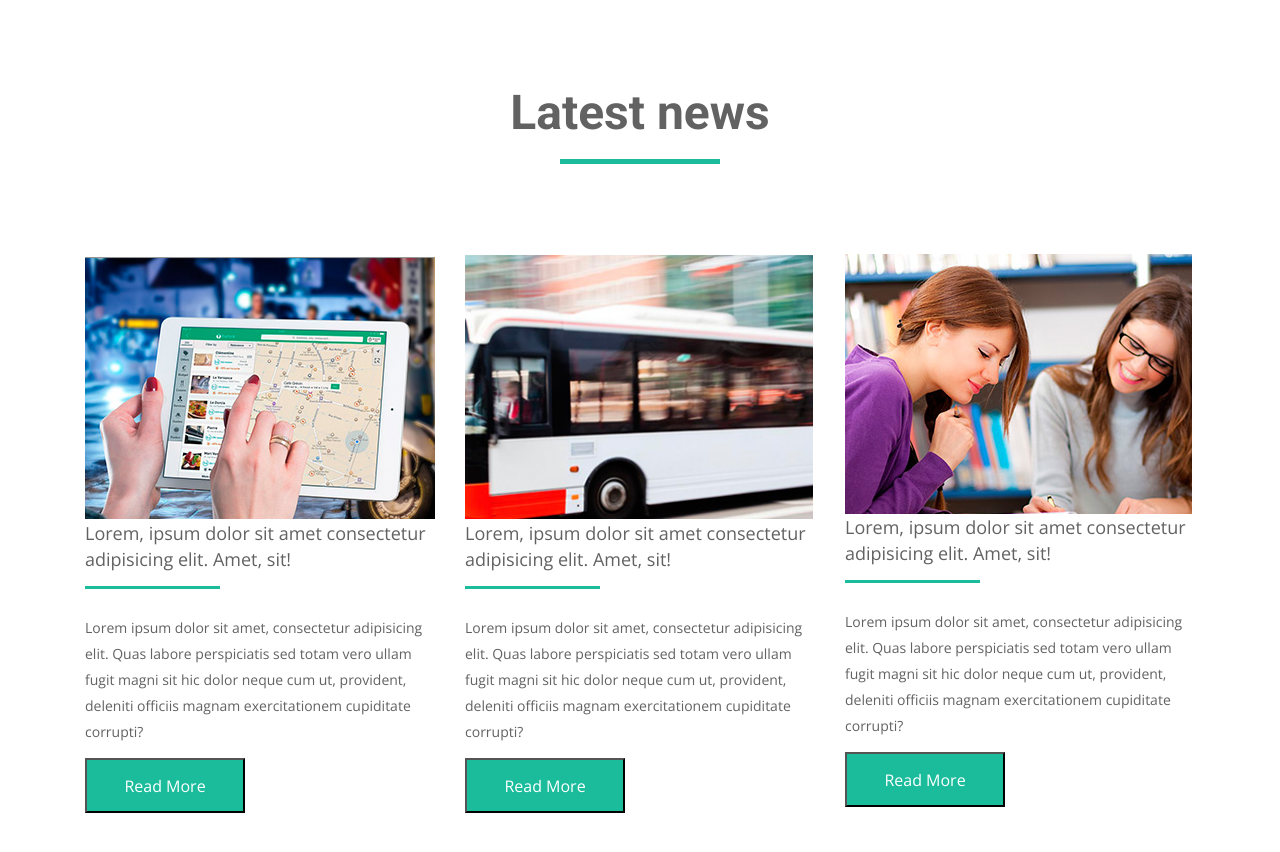
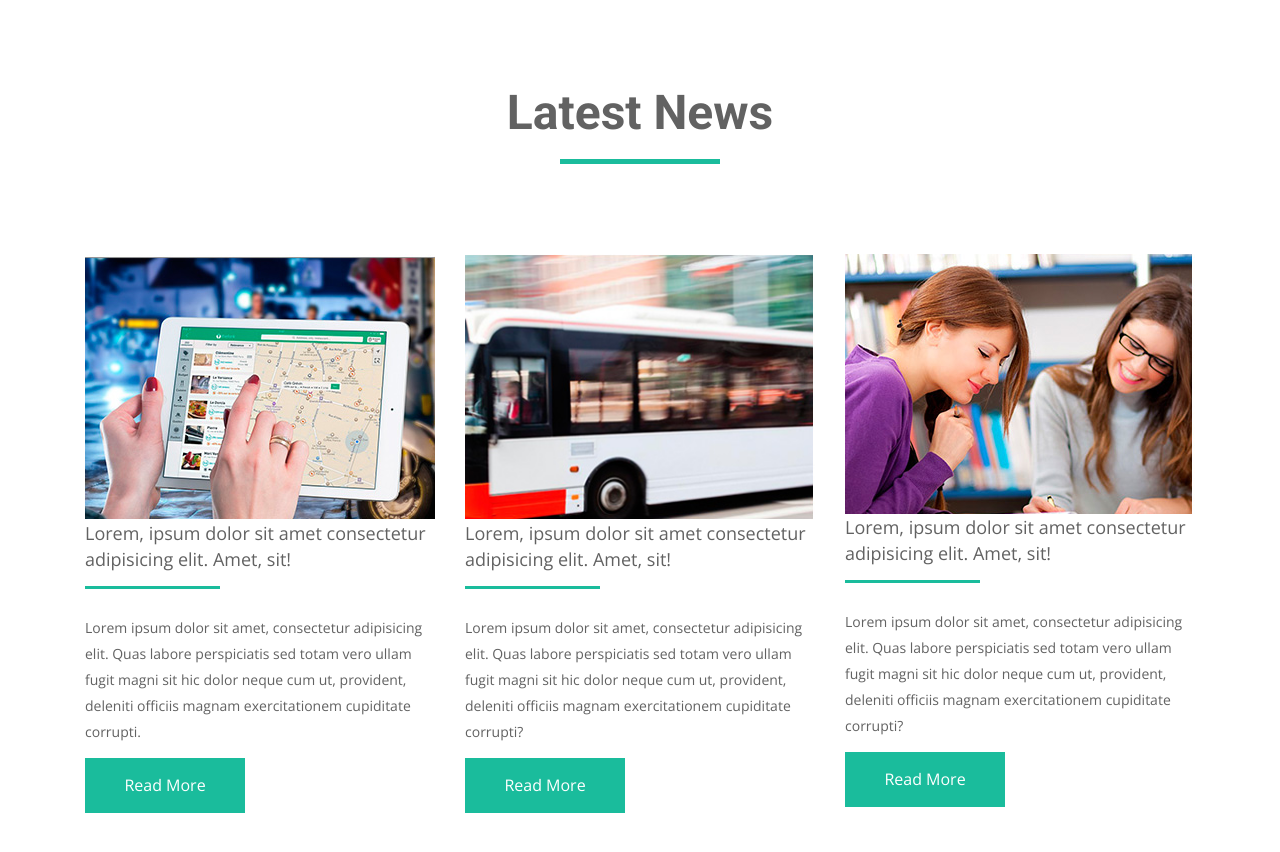
Before and after one commit to FrolovaElena/my_hw, a plain HTML site: page index.html in a window 1280 px wide. Shown: the part 1022-1874 px from the top of the page. Drawn offline with nearby package versions, Linux system fonts and the light colour scheme.

Commit message:
corrected hw

```diff
--- a/css/style.css
+++ b/css/style.css
@@ -21,7 +21,7 @@ body {
     padding-top: 44px;
     padding-bottom: 83px;
 }
-.main-navigation {
+.header-page {
     margin-bottom: 110px;
 }
 .logo {
@@ -51,7 +51,12 @@ body {
     margin: 0;
     margin-left: 40px;
 }
+.menu-list-item:first-child {
+    margin-left: 0;
+}
+
 .menu-link {
+    display: block;
     text-decoration: none;
     font-family: "Roboto", Arial, sans-serif;
     font-size: 16px;
@@ -73,7 +78,10 @@ body {
     font-weight: 700;
     line-height: 32px;
     text-align: center;
+    text-transform: capitalize;
+    margin: 0;
     margin-bottom: 90px;
+
 }
 .section-title::after {
     display: block;
@@ -162,19 +170,20 @@ body {
     margin-bottom: 26px;
 }
 .btn {
-    display: block;
+    display: inline-block;
     width: 160px;
     height: 55px;
-    text-align: center;
     font-size: 16px;
-    line-height: 26px;
+    line-height: 55px;
     font-weight: 300;
     color: #ffffff;
+    text-align: center;
     background: #1abc9c;
+    text-decoration: none;
+    text-transform: capitalize;
     margin: 0;
     padding: 0;
 }
-
 .clearfix::after {
     display: table;
     clear: both;
@@ -184,9 +193,9 @@ img {
     display: block;
     max-width: 100%;
     height: auto;
-    margin: 0;
 }
 .content {
+    margin: 0;
     margin-bottom: 13px;
 }
 .section-list-item {
--- a/index.html
+++ b/index.html
@@ -93,20 +93,21 @@
 					<li class="section-two-list-item">
 						<img src="images/homework-04-9.jpg" alt="" height="265" width="350">
 						<p class="img-description">Lorem, ipsum dolor sit amet consectetur adipisicing elit. Amet, sit!</p>
-                        <p class="content">Lorem ipsum dolor sit amet, consectetur adipisicing elit. Quas labore perspiciatis sed totam vero ullam fugit magni sit hic dolor neque cum ut, provident, deleniti officiis magnam exercitationem cupiditate corrupti?</p>
-                        <button class="btn">Read More</button>
+                        <p class="content">Lorem ipsum dolor sit amet, consectetur adipisicing elit. Quas labore perspiciatis sed totam vero ullam fugit magni sit hic dolor neque cum ut, provident, deleniti officiis magnam exercitationem cupiditate corrupti.</p>
+						<a class="btn" href="#">Read More</a>
 					</li>
 					<li class="section-two-list-item">
 						<img src="images/homewokr-04-10.jpg" alt="" height="265" width="350">
 						<p class="img-description">Lorem, ipsum dolor sit amet consectetur adipisicing elit. Amet, sit!</p>
 						<p class="content">Lorem ipsum dolor sit amet, consectetur adipisicing elit. Quas labore perspiciatis sed totam vero ullam fugit magni sit hic dolor neque cum ut, provident, deleniti officiis magnam exercitationem cupiditate corrupti?</p>
-						<button class="btn">Read More</button>
+						<a class="btn" href="#">Read More</a>
+
 					</li>
 					<li class="section-two-list-item">
 						<img src="images/homework-04-11.jpg" alt="" height="265" width="350">
 						<p class="img-description">Lorem, ipsum dolor sit amet consectetur adipisicing elit. Amet, sit!</p>
 						<p class="content">Lorem ipsum dolor sit amet, consectetur adipisicing elit. Quas labore perspiciatis sed totam vero ullam fugit magni sit hic dolor neque cum ut, provident, deleniti officiis magnam exercitationem cupiditate corrupti?</p>
-						<button class="btn">Read More</button>
+						<a class="btn" href="#">Read More</a>
 					</li>
 				</ul>
 			</section>
```
